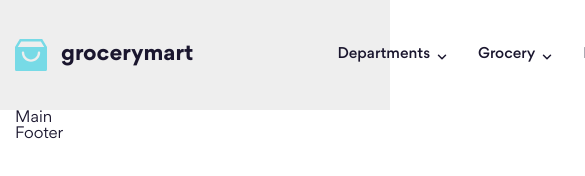
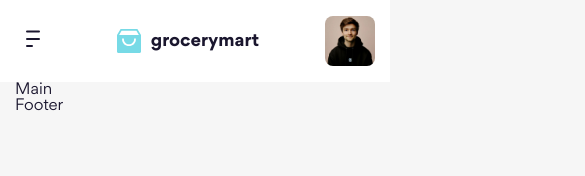
Before and after one commit to blueWhale1202/grocerymart, a website: page index.html in a window 390 px wide. Shown: the top 176 px of the page, 585 px wide, since content can reach past the window. Drawn offline with Linux system fonts and the light colour scheme.

Commit message:
feat: responsive header

```diff
--- a/index.html
+++ b/index.html
@@ -38,7 +38,7 @@
         <!-- Header -->
         <header id="header" class="header"></header>
         <script>
-            load("#header", "./template/header.html");
+            load("#header", "./templates/header.html");
         </script>
         <div class="container">
             <!-- Main -->
@@ -47,7 +47,7 @@
             <!-- Footer -->
             <footer id="footer"></footer>
             <script>
-                load("#footer", "./template/footer.html");
+                load("#footer", "./templates/footer.html");
             </script>
         </div>
     </body>
--- /dev/null
+++ b/scss/abstracts/_index.scss
@@ -0,0 +1 @@
+@forward "./mixins";
--- /dev/null
+++ b/scss/abstracts/_mixins.scss
@@ -0,0 +1,21 @@
+@use "sass:map";
+
+$grid-breakpoints: (
+    sm: 576px,
+    md: 768px,
+    lg: 992px,
+    xl: 1200px,
+    xxl: 1400px,
+);
+
+@mixin breakpoint($key) {
+    $breakpoint: map.get($grid-breakpoints, $key);
+
+    @if ($breakpoint) {
+        @media (max-width: ($breakpoint - 0.02)) {
+            @content;
+        }
+    } @else {
+        @error "Invalid breakpoint: `#{$key}`.";
+    }
+}
--- a/scss/base/_base.scss
+++ b/scss/base/_base.scss
@@ -2,12 +2,6 @@
 ::before,
 ::after {
     box-sizing: border-box;
-}
-
-:root {
-    --text-color: #1a162e;
-    --icon-color: brightness(0) saturate(100%) invert(9%) sepia(33%)
-        saturate(998%) hue-rotate(210deg) brightness(95%) contrast(98%);
 }
 
 html {
@@ -18,6 +12,7 @@ body {
     font-family: "Gordita", sans-serif;
     font-size: 1.6rem;
     color: var(--text-color);
+    background-color: var(--body-bg-color);
 }
 
 a {
--- a/scss/components/_logo.scss
+++ b/scss/components/_logo.scss
@@ -1,11 +1,32 @@
+@use "../abstracts";
+
 .logo {
     display: flex;
     align-items: center;
     column-gap: 14px;
 
+    @include abstracts.breakpoint(lg) {
+        column-gap: 10px;
+        margin-left: 40px;
+    }
+
+    @include abstracts.breakpoint(sm) {
+        margin-left: 0;
+    }
+
     &__title {
         font-size: 2.2rem;
         font-weight: 700;
         line-height: 145.455%;
+
+        @include abstracts.breakpoint(lg) {
+            font-size: 1.8rem;
+        }
+    }
+
+    &__img {
+        @include abstracts.breakpoint(lg) {
+            width: 24px;
+        }
     }
 }
--- a/scss/layout/_header.scss
+++ b/scss/layout/_header.scss
@@ -1,22 +1,53 @@
+@use "../abstracts";
+
 %flexItemsCenter {
     display: flex;
     align-items: center;
 }
 
 .header {
-    background: #eee;
+    background: var(--header-bg-color);
 }
 
 .top-bar {
     @extend %flexItemsCenter;
     padding: 30px 0;
 
+    @include abstracts.breakpoint(lg) {
+        padding: 20px 0;
+    }
+
+    @include abstracts.breakpoint(sm) {
+        justify-content: space-between;
+        padding: 16px 0;
+    }
+
+    &__more {
+        display: none;
+
+        @include abstracts.breakpoint(lg) {
+            display: block;
+        }
+    }
+
     .navbar {
         margin-left: 144px;
+
+        @include abstracts.breakpoint(xl) {
+            margin-left: 50px;
+        }
+
+        @include abstracts.breakpoint(lg) {
+            display: none;
+        }
 
         &__list {
             @extend %flexItemsCenter;
             gap: 30px;
+
+            @include abstracts.breakpoint(xl) {
+                gap: 20px;
+            }
         }
 
         &__link {
@@ -39,6 +70,14 @@
     gap: 20px;
     margin-left: auto;
 
+    @include abstracts.breakpoint(xl) {
+        gap: 14px;
+    }
+
+    @include abstracts.breakpoint(sm) {
+        margin-left: 0;
+    }
+
     &__group {
         @extend %flexItemsCenter;
         gap: 20px;
@@ -47,14 +86,18 @@
         height: 50px;
 
         border-radius: 8px;
-        background: #fff;
-        box-shadow: 0px 20px 60px 10px rgba(237, 237, 246, 0.2);
+        background: var(--top-act-group-bg-color);
+        box-shadow: 0px 20px 60px 10px var(--top-act-group-shadow);
+
+        @include abstracts.breakpoint(md) {
+            display: none;
+        }
     }
 
     &__separate {
         width: 1px;
         height: 30px;
-        background: #ededf6;
+        background: var(--top-act-separate-bg-color);
     }
 
     &__btn {
@@ -63,6 +106,12 @@
         @extend %flexItemsCenter;
         gap: 10px;
         cursor: pointer;
+    }
+
+    &__group--single {
+        @include abstracts.breakpoint(lg) {
+            display: none;
+        }
     }
 
     &__group--single &__btn {
--- a/scss/main.scss
+++ b/scss/main.scss
@@ -1,3 +1,4 @@
 @use "./base";
+@use "./theme";
 @use "./layout";
 @use "./components";
--- /dev/null
+++ b/scss/theme/_dark.scss
@@ -0,0 +1,11 @@
+html.dark {
+    --text-color: #fff;
+    --icon-color: brightness(0) saturate(100%) invert(99%) sepia(81%)
+        saturate(0%) hue-rotate(293deg) brightness(106%) contrast(100%);
+
+    --body-bg-color: #292e39;
+    --header-bg-color: #171c28;
+    --top-act-group-bg-color: #292e39;
+    --top-act-group-shadow: rgba(0, 0, 0, 0.2);
+    --top-act-separate-bg-color: #ededf6;
+}
--- /dev/null
+++ b/scss/theme/_index.scss
@@ -0,0 +1,2 @@
+@forward "./light";
+@forward "./dark";
--- /dev/null
+++ b/scss/theme/_light.scss
@@ -0,0 +1,17 @@
+@use "../abstracts";
+
+html {
+    --text-color: #1a162e;
+    --icon-color: brightness(0) saturate(100%) invert(9%) sepia(33%)
+        saturate(998%) hue-rotate(210deg) brightness(95%) contrast(98%);
+
+    --body-bg-color: #f6f6f6;
+    --header-bg-color: #eee;
+    --top-act-group-bg-color: #fff;
+    --top-act-group-shadow: rgba(237, 237, 246, 0.2);
+    --top-act-separate-bg-color: #ededf6;
+
+    @include abstracts.breakpoint(lg) {
+        --header-bg-color: #fff;
+    }
+}
--- a/template/header.html
+++ b/templates/header.html
@@ -1,5 +1,11 @@
 <div class="container">
     <div class="top-bar">
+        <!-- More -->
+        <button class="top-bar__more">
+            <img  src="./assets/icons/more.svg" alt="" class="icon top-bar__more-icon">
+        </button>
+
+
         <!-- Logo -->
         <a href="./" class="logo">
             <img
```
Also changed, not shown: sign-in.html (+2 -2 lines), assets/css/main.css, assets/icons/more.svg (added), templates/footer.html (renamed from template/footer.html), 1 other file.
